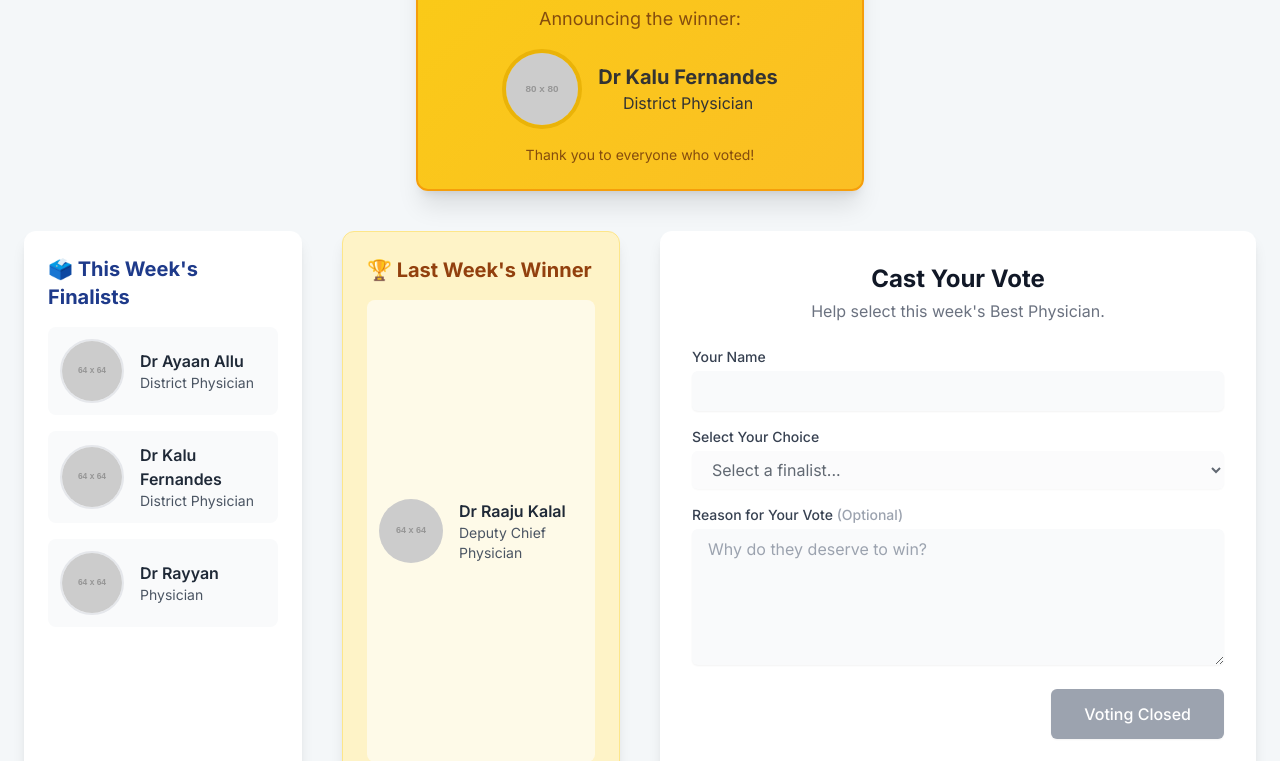
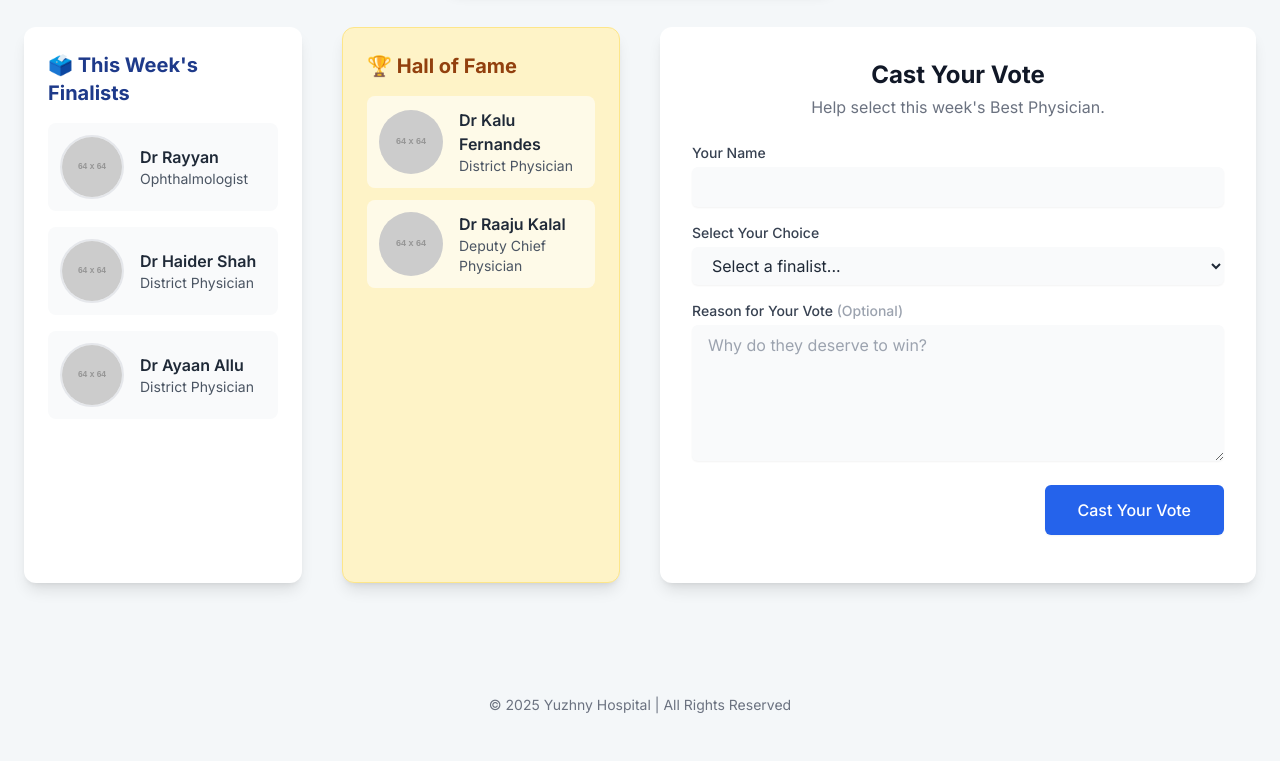
Before and after one commit to DrxEaruingam/-yuzhny-hospital-award, a plain HTML site: page index.html in a window 1280 px wide. Shown: the part 273-1034 px from the top of the page. Drawn offline with nearby package versions, Linux system fonts and the light colour scheme; placeholder pictures from the web are drawn by us.

Commit message:
third index.html

```diff
--- a/index.html
+++ b/index.html
@@ -82,7 +82,7 @@
 
         <div class="grid grid-cols-1 lg:grid-cols-2 gap-10">
 
-            <!-- Left Column: Info Cards (Finalists and Previous Winner) -->
+            <!-- Left Column: Info Cards (Finalists and Hall of Fame) -->
             <div class="grid grid-cols-1 sm:grid-cols-2 gap-10">
                 <!-- This Week's Finalists Card -->
                 <div class="bg-white p-6 rounded-xl shadow-lg fade-in flex flex-col">
@@ -90,39 +90,50 @@
                     <div class="space-y-4 flex-grow">
                         <!-- Finalist 1 -->
                         <div class="finalist-card bg-gray-50 p-3 rounded-lg flex items-center space-x-4">
+                            <img src="https://placehold.co/64x64/E2E8F0/4A5568?text=RY" alt="Dr Rayyan" class="w-16 h-16 rounded-full object-cover border-2 border-gray-200">
+                            <div>
+                                <p class="font-semibold text-gray-800">Dr Rayyan</p>
+                                <p class="text-sm text-gray-600">Ophthalmologist</p>
+                            </div>
+                        </div>
+                        <!-- Finalist 2 -->
+                         <div class="finalist-card bg-gray-50 p-3 rounded-lg flex items-center space-x-4">
+                            <img src="https://placehold.co/64x64/E2E8F0/4A5568?text=HS" alt="Dr Haider Shah" class="w-16 h-16 rounded-full object-cover border-2 border-gray-200">
+                            <div>
+                                <p class="font-semibold text-gray-800">Dr Haider Shah</p>
+                                <p class="text-sm text-gray-600">District Physician</p>
+                            </div>
+                        </div>
+                        <!-- Finalist 3 -->
+                         <div class="finalist-card bg-gray-50 p-3 rounded-lg flex items-center space-x-4">
                             <img src="https://placehold.co/64x64/E2E8F0/4A5568?text=AA" alt="Dr Ayaan Allu" class="w-16 h-16 rounded-full object-cover border-2 border-gray-200">
                             <div>
                                 <p class="font-semibold text-gray-800">Dr Ayaan Allu</p>
                                 <p class="text-sm text-gray-600">District Physician</p>
                             </div>
                         </div>
-                        <!-- Finalist 2 -->
-                         <div class="finalist-card bg-gray-50 p-3 rounded-lg flex items-center space-x-4">
-                            <img src="https://placehold.co/64x64/E2E8F0/4A5568?text=KF" alt="Dr Kalu Fernandes" class="w-16 h-16 rounded-full object-cover border-2 border-gray-200">
+                    </div>
+                </div>
+
+                <!-- Hall of Fame Section -->
+                <div class="bg-amber-100 border border-amber-200 p-6 rounded-xl shadow-lg fade-in flex flex-col" style="animation-delay: 0.1s;">
+                    <h3 class="text-xl font-bold text-amber-800 mb-4">🏆 Hall of Fame</h3>
+                    <div class="space-y-3 flex-grow">
+                        <!-- Winner 1 -->
+                        <div class="bg-white/60 p-3 rounded-lg flex items-center space-x-4">
+                            <img src="https://placehold.co/64x64/fde047/a16207?text=KF" alt="Dr Kalu Fernandes" class="w-16 h-16 rounded-full object-cover">
                             <div>
                                 <p class="font-semibold text-gray-800">Dr Kalu Fernandes</p>
                                 <p class="text-sm text-gray-600">District Physician</p>
                             </div>
                         </div>
-                        <!-- Finalist 3 -->
-                         <div class="finalist-card bg-gray-50 p-3 rounded-lg flex items-center space-x-4">
-                            <img src="https://placehold.co/64x64/E2E8F0/4A5568?text=DR" alt="Dr Rayyan" class="w-16 h-16 rounded-full object-cover border-2 border-gray-200">
+                         <!-- Winner 2 (Now with gold styling) -->
+                        <div class="bg-white/60 p-3 rounded-lg flex items-center space-x-4">
+                            <img src="https://placehold.co/64x64/fde047/a16207?text=RK" alt="Dr Raaju Kalal" class="w-16 h-16 rounded-full object-cover">
                             <div>
-                                <p class="font-semibold text-gray-800">Dr Rayyan</p>
-                                <p class="text-sm text-gray-600">Physician</p>
+                                <p class="font-semibold text-gray-800">Dr Raaju Kalal</p>
+                                <p class="text-sm text-gray-600">Deputy Chief Physician</p>
                             </div>
-                        </div>
-                    </div>
-                </div>
-
-                <!-- Previous Winner Section -->
-                <div class="bg-amber-100 border border-amber-200 p-6 rounded-xl shadow-lg fade-in flex flex-col" style="animation-delay: 0.1s;">
-                    <h3 class="text-xl font-bold text-amber-800 mb-4">🏆 Last Week's Winner</h3>
-                    <div class="bg-white/60 p-3 rounded-lg flex items-center space-x-4 flex-grow">
-                        <img src="https://placehold.co/64x64/dbeafe/1e3a8a?text=RK" alt="Dr Raaju Kalal" class="w-16 h-16 rounded-full object-cover">
-                        <div>
-                            <p class="font-semibold text-gray-800">Dr Raaju Kalal</p>
-                            <p class="text-sm text-gray-600">Deputy Chief Physician</p>
                         </div>
                     </div>
                 </div>
@@ -146,9 +157,9 @@
                                     <label for="vote" class="block text-sm font-medium text-gray-700">Select Your Choice</label>
                                     <select id="vote" name="Voted For" required class="mt-1 form-input block w-full px-4 py-2 bg-gray-50 border-gray-300 rounded-md shadow-sm transition">
                                         <option value="" disabled selected>Select a finalist...</option>
+                                        <option value="Dr Rayyan">Dr Rayyan</option>
+                                        <option value="Dr Haider Shah">Dr Haider Shah</option>
                                         <option value="Dr Ayaan Allu">Dr Ayaan Allu</option>
-                                        <option value="Dr Kalu Fernandes">Dr Kalu Fernandes</option>
-                                        <option value="Dr Rayyan">Dr Rayyan</option>
                                     </select>
                                 </div>
 
@@ -185,23 +196,23 @@
             const formStatus = document.getElementById('formStatus');
 
             // --- Configuration ---
-            // Set a fixed end time for the voting period.
-            // This is Sunday, July 13, 2025, at 10:00 PM IST (22:00).
-            // This creates a 22-hour voting window starting from midnight.
-            const votingEndTime = new Date('2025-07-13T22:00:00.000+05:30');
+            // The end time is set for Sunday, July 20, 2025, at 10:00 PM IST (22:00).
+            const votingEndTime = new Date('2025-07-20T22:00:00.000+05:30');
 
-            const WINNER_NAME = "Dr Kalu Fernandes";
-            const WINNER_SPECIALTY = "District Physician";
-            const WINNER_IMAGE_TEXT = "KF";
+            // IMPORTANT: Update these constants with the winner of THIS round once voting is over.
+            // This is a placeholder for the future winner of the current round.
+            const WINNER_NAME = "Dr Rayyan";
+            const WINNER_SPECIALTY = "Ophthalmologist";
+            const WINNER_IMAGE_TEXT = "RY";
 
             // --- UI Functions ---
             function displayEndOfVoting() {
-                // This function is called after voting ends to show the winner.
+                // This function is called after the countdown finishes to show the winner.
                 statusWrapper.innerHTML = `
                     <div class="winner-card p-6 rounded-xl max-w-md mx-auto shadow-xl">
                         <div class="winner-trophy mb-2">🏆</div>
                         <h2 class="text-2xl font-bold text-yellow-900 mb-2">Voting has now closed!</h2>
-                        <p class="text-lg text-yellow-800 mb-4">Announcing the winner:</p>
+                        <p class="text-lg text-yellow-800 mb-4">Announcing this week's winner:</p>
                         <div class="flex items-center justify-center space-x-4">
                              <img src="https://placehold.co/80x80/fde047/a16207?text=${WINNER_IMAGE_TEXT}" alt="${WINNER_NAME}" class="w-20 h-20 rounded-full object-cover border-4 border-yellow-500">
                              <div>
@@ -212,7 +223,7 @@
                         <p class="mt-4 text-sm text-yellow-800">Thank you to everyone who voted!</p>
                     </div>
                 `;
-                // Disable the form completely
+                // Disable the form completely since voting is over.
                 votingFieldset.disabled = true;
                 submitButton.textContent = 'Voting Closed';
                 submitButton.classList.add('bg-gray-400', 'hover:bg-gray-400');
@@ -220,7 +231,7 @@
             }
 
             function setupCountdown() {
-                // Insert the countdown HTML structure into the page
+                // Insert the countdown HTML structure into the page.
                 statusWrapper.innerHTML = `
                     <h2 id="countdownTitle" class="text-2xl font-bold text-blue-900 mb-3">Voting Ends In</h2>
                     <div id="countdown" class="countdown-box text-white p-4 rounded-xl max-w-sm mx-auto flex justify-center space-x-4">
@@ -231,26 +242,25 @@
                     </div>
                 `;
 
-                // Set up an interval to update the countdown every second
+                // Set up an interval to update the countdown every second.
                 const countdownInterval = setInterval(() => {
-                    // Get the current time. Using new Date() is fine because votingEndTime is an absolute time value.
                     const now = new Date();
                     const distance = votingEndTime.getTime() - now.getTime();
 
                     if (distance > 0) {
-                        // If there is still time left, calculate days, hours, minutes, seconds
+                        // If there is still time left, calculate days, hours, minutes, seconds.
                         const days = Math.floor(distance / (1000 * 60 * 60 * 24));
                         const hours = Math.floor((distance % (1000 * 60 * 60 * 24)) / (1000 * 60 * 60));
                         const minutes = Math.floor((distance % (1000 * 60 * 60)) / (1000 * 60));
                         const seconds = Math.floor((distance % (1000 * 60)) / 1000);
 
-                        // Update the display with the new values
+                        // Update the display with the new values, padding with a '0' if needed.
                         document.getElementById("days").innerText = String(days).padStart(2, '0');
                         document.getElementById("hours").innerText = String(hours).padStart(2, '0');
                         document.getElementById("minutes").innerText = String(minutes).padStart(2, '0');
                         document.getElementById("seconds").innerText = String(seconds).padStart(2, '0');
                     } else {
-                        // If the countdown is finished, stop the timer and show the winner
+                        // If the countdown is finished, stop the timer and show the winner.
                         clearInterval(countdownInterval);
                         displayEndOfVoting();
                     }
@@ -260,12 +270,12 @@
             // --- Initial Page Load Logic ---
             function initializePage() {
                 const now = new Date();
-                // Check if the current time is already past the voting end time
+                // Check if the current time is already past the voting end time.
                 if (now.getTime() >= votingEndTime.getTime()) {
-                    // If voting is over, show the winner immediately
+                    // If voting is over, show the winner immediately.
                     displayEndOfVoting();
                 } else {
-                    // If voting is still active, start the countdown
+                    // If voting is still active, start the countdown.
                     setupCountdown();
                 }
             }
@@ -313,7 +323,7 @@
 
             form.addEventListener("submit", handleSubmit);
 
-            // Run the initial setup when the page loads
+            // Run the initial setup when the page loads.
             initializePage();
         });
     </script>
```
